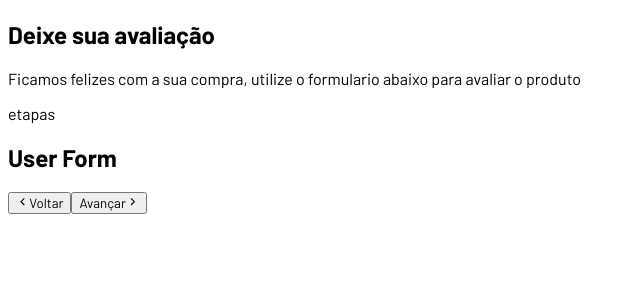
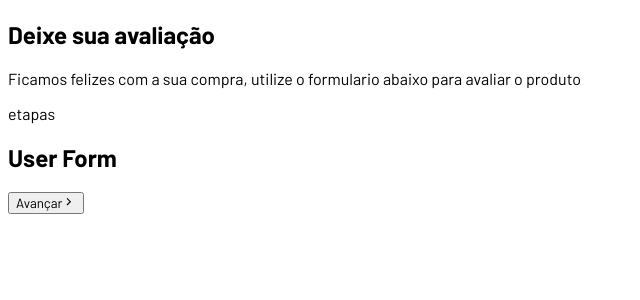
Before and after one commit to m4rcosmatos/multistep_form_react, a React (Vite) app: page / in a window 1280 px wide. Shown: the top 300 px of the page, without its empty margins (0-640 px from the left). Built offline with nearby package versions, Linux system fonts and the light colour scheme.

Commit message:
Funcionalidade mudar etapa

```diff
--- a/src/App.jsx
+++ b/src/App.jsx
@@ -1,5 +1,6 @@
 // Components
 import { GrFormNext, GrFormPrevious } from "react-icons/gr";
+import { FiSend } from "react-icons/fi";
 import UserForm from "./components/UserForm";
 import ReviewForm from "./components/ReviewForm";
 import Thanks from "./components/Thanks";
@@ -12,7 +13,8 @@
 function App() {
   const formComponents = [<UserForm />, <ReviewForm />, <Thanks />];
 
-  const { currentStep, currentComponent } = useForm(formComponents);
+  const { currentStep, currentComponent, changeStep, isLastStep, IsFirstStep } =
+    useForm(formComponents);
 
   return (
     <div className="app">
@@ -25,17 +27,26 @@
       </div>
       <div className="form-container">
         <p>etapas</p>
-        <form>
+        <form onSubmit={(e) => changeStep(currentStep + 1, e)}>
           <div className="inputs-container">{currentComponent}</div>
           <div className="actions">
-            <button type="button">
+            {!IsFirstStep && (
+              <button type="button" onClick={() => changeStep(currentStep - 1)}>
                 <GrFormPrevious />
                 <span>Voltar</span>
               </button>
+            )}
+            {!isLastStep ? (
               <button type="submit">
                 <span>Avançar</span>
                 <GrFormNext />
               </button>
+            ) : (
+              <button type="button">
+                <span>Enviar</span>
+                <FiSend />
+              </button>
+            )}
           </div>
         </form>
       </div>
--- a/src/hooks/useForm.jsx
+++ b/src/hooks/useForm.jsx
@@ -3,8 +3,19 @@
 export function useForm(steps) {
   const [currentStep, setCurrentStep] = useState(0);
 
+  function changeStep(i, e) {
+    if (e) e.preventDefault();
+
+    if (i < 0 || i >= steps.length) return;
+
+    setCurrentStep(i);
+  }
+
   return {
     currentStep,
     currentComponent: steps[currentStep],
+    changeStep,
+    isLastStep: currentStep + 1 === steps.length ? true : false,
+    IsFirstStep: currentStep === 0 ? true : false,
   };
 }
```
Lines whose indentation alone changed are shown as unchanged.
